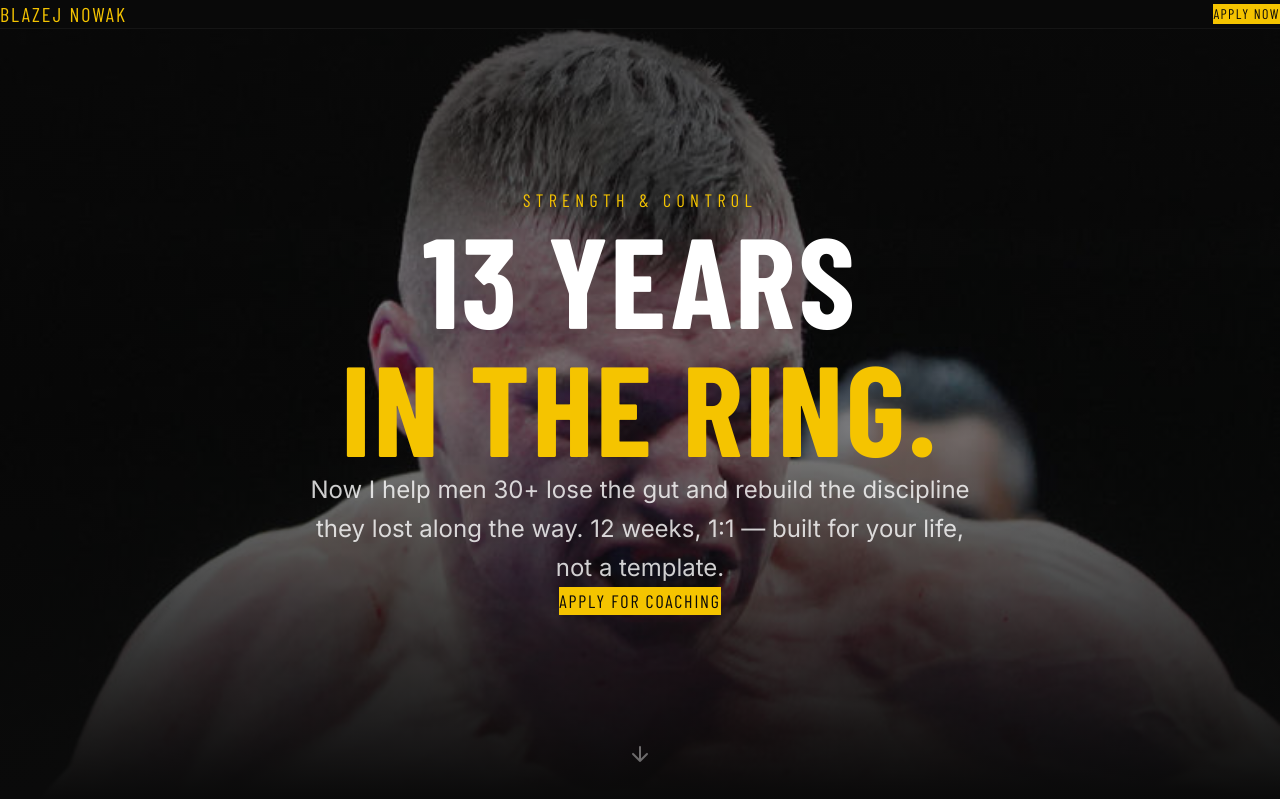
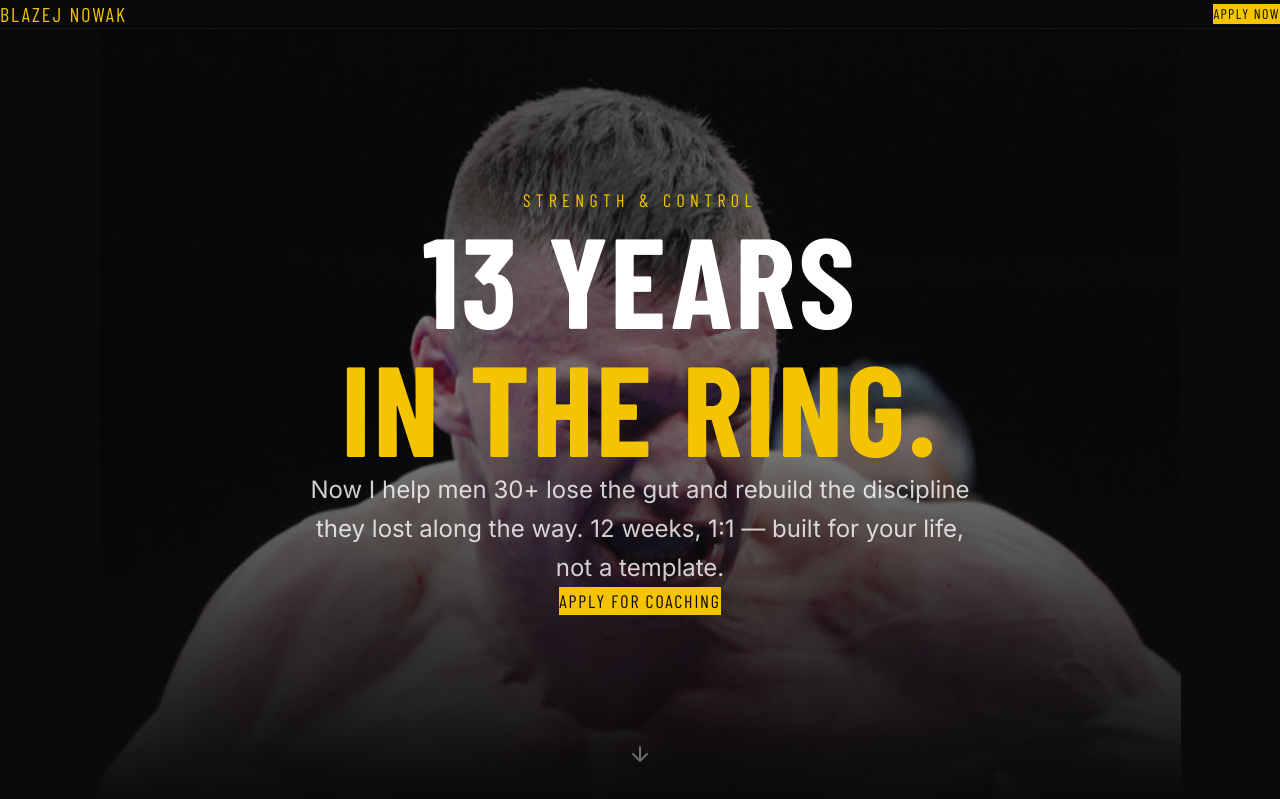
Before and after one commit to nowakamericandream-sketch/blazejnowak-website, a Next.js app: page / in a window 1280 px wide. Shown: the top 799 px of the page. Built offline with nearby package versions, Linux system fonts and the light colour scheme; a web font is replaced by a local one.

Commit message:
Hero: zoom out (object-contain), physique: show head

```diff
--- a/app/page.tsx
+++ b/app/page.tsx
@@ -29,7 +29,7 @@ export default function Home() {
           alt="Blazej Nowak in the ring"
           fill
           priority
-          className="object-cover object-center"
+          className="object-contain"
           sizes="100vw"
         />
         <div className="absolute inset-0 bg-gradient-to-b from-black/70 via-black/50 to-[#0A0A0A]" />
@@ -425,7 +425,7 @@ export default function Home() {
           alt="Blazej Nowak physique"
           fill
           className="object-cover"
-          style={{ objectPosition: "center 65%" }}
+          style={{ objectPosition: "center 25%" }}
           sizes="100vw"
         />
         <div className="absolute inset-0 bg-gradient-to-r from-black/80 via-black/30 to-black/80" />
```
